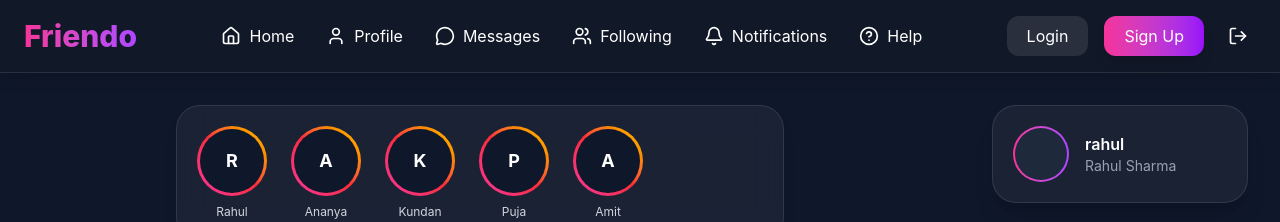
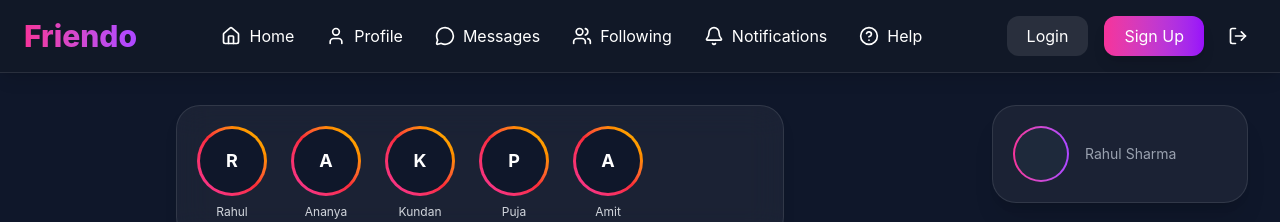
Before and after one commit to gauravkumar2005/Friendo, a React (Vite) app in the folder friendo/: page / in a window 1280 px wide. Shown: the top 222 px of the page. Built offline with nearby package versions, Linux system fonts and the light colour scheme.

Commit message:
update home page

```diff
--- a/friendo/src/pages/Home.jsx
+++ b/friendo/src/pages/Home.jsx
@@ -130,7 +130,7 @@ function HomePage() {
             </div>
 
             <div>
-              <h3 className="font-semibold">rahul</h3>
+              <h3 className="font-semibold"></h3>
               <p className="text-sm text-gray-400">Rahul Sharma</p>
             </div>
           </div>
```
